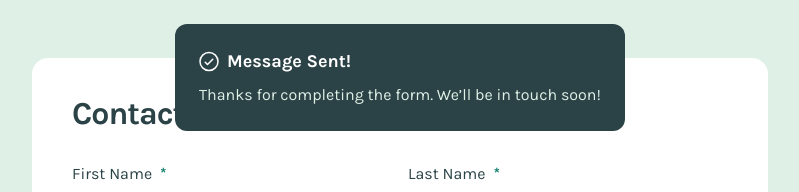
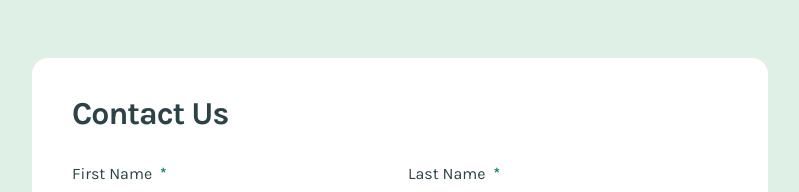
Before and after one commit to DarkstarXDD/contact-form, a React (Vite) app: page / in a window 1280 px wide. Shown: the top 192 px of the page, without its empty margins (240-1039 px from the left). Built offline with nearby package versions, Linux system fonts and the light colour scheme.

Commit message:
refactor: render the toast when form is valid

```diff
--- a/src/components/Form/Form.jsx
+++ b/src/components/Form/Form.jsx
@@ -18,6 +18,7 @@ import FieldsetErrorMessage from "../FieldsetErrorMessage"
 import Toast from "../Toast"
 
 export default function Form() {
+  const [isFormValid, setIsFormValid] = useState(false)
   const [zodErrorsObject, setZodErrorsObject] = useState({})
 
   const formSchema = z.object({
@@ -41,7 +42,11 @@ export default function Form() {
 
     if (!parseResult.success) {
       setZodErrorsObject(parseResult.error.flatten().fieldErrors)
-    } else setZodErrorsObject({})
+      setIsFormValid(false)
+    } else {
+      setZodErrorsObject({})
+      setIsFormValid(true)
+    }
   }
 
   return (
@@ -102,11 +107,13 @@ export default function Form() {
         </FormContext.Provider>
       </div>
 
-      <Toast
-        icon="/assets/images/icon-success-check.svg"
-        title="Message Sent!"
-        message="Thanks for completing the form. We’ll be in touch soon!"
-      />
+      {isFormValid && (
+        <Toast
+          icon="/assets/images/icon-success-check.svg"
+          title="Message Sent!"
+          message="Thanks for completing the form. We’ll be in touch soon!"
+        />
+      )}
     </>
   )
 }
```
